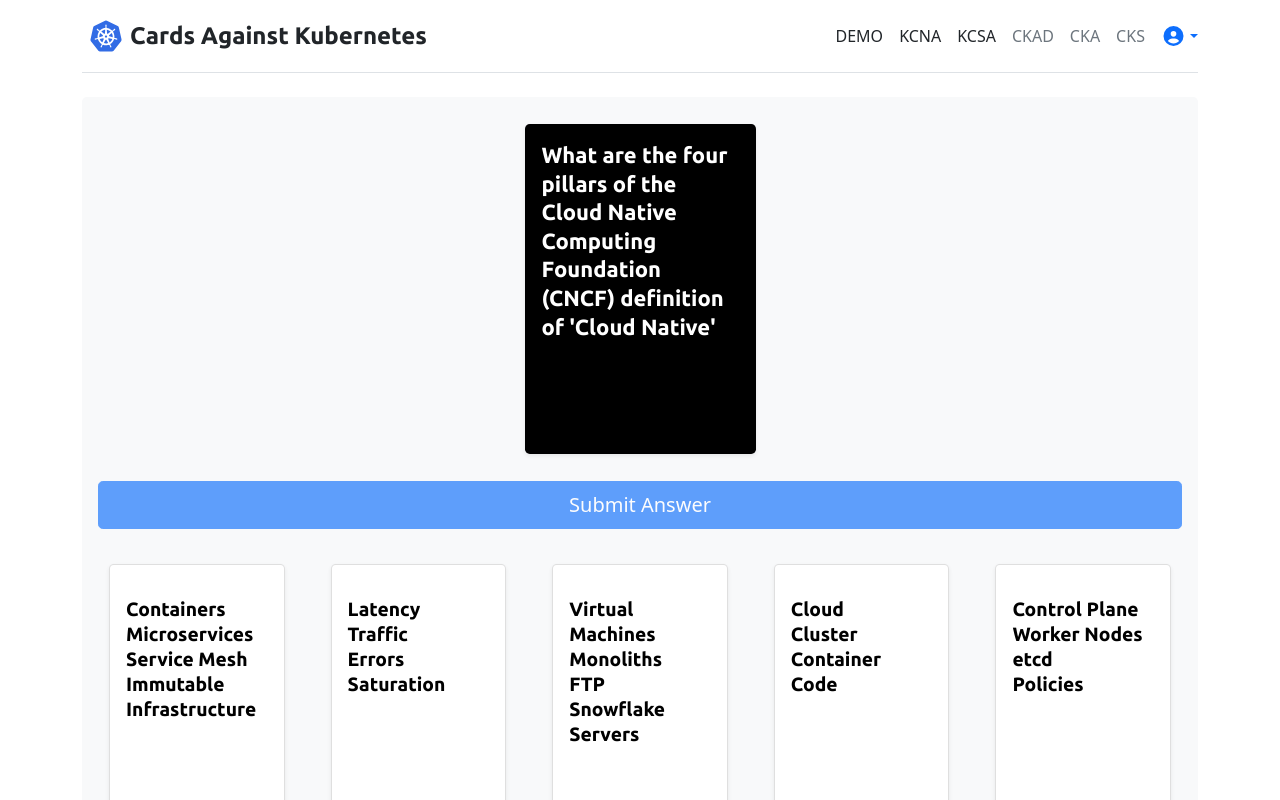
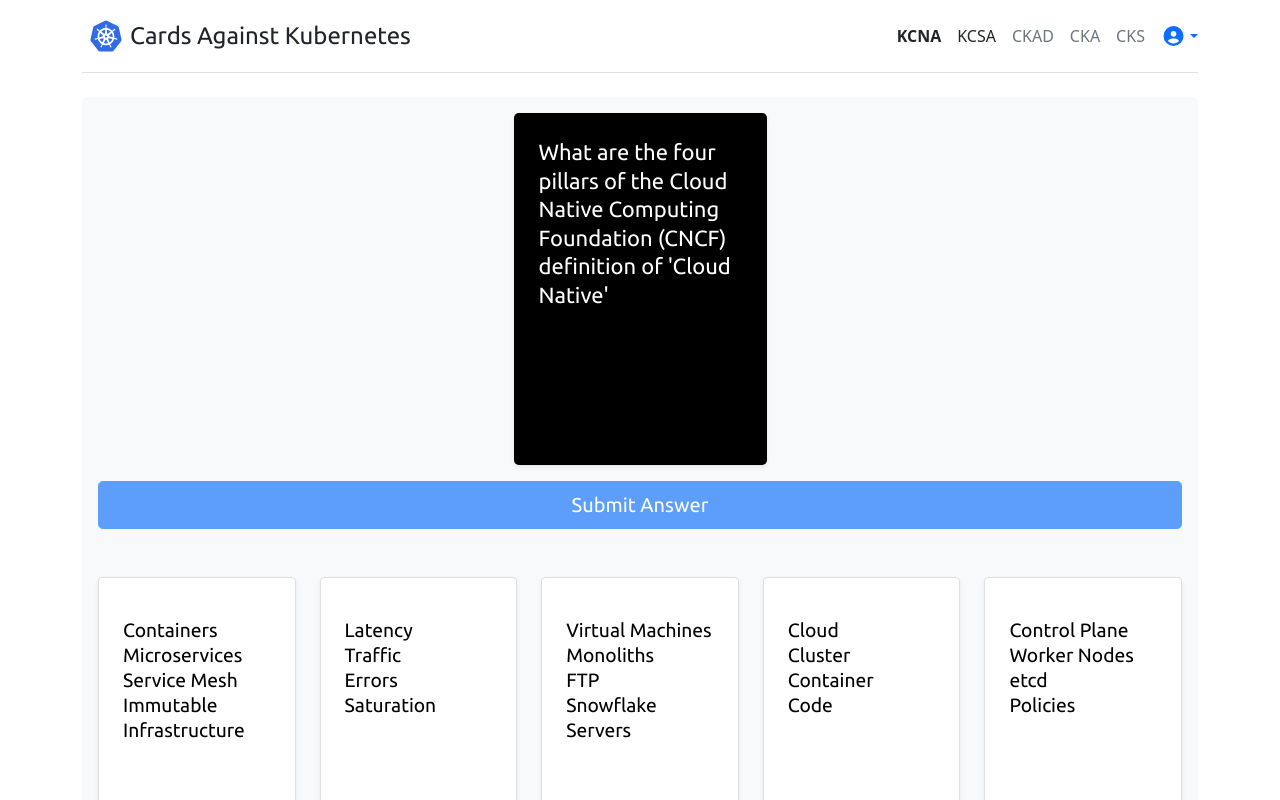
Before and after one commit to goshlanguage/cardsagainstkubernetes, a React (Vite) app: page / in a window 1280 px wide. Shown: the top 800 px of the page. Built offline with nearby package versions, Linux system fonts and the light colour scheme.

Commit message:
quality of life updates, mostly card design and layout improvements

```diff
--- a/src/App.css
+++ b/src/App.css
@@ -1,4 +1,4 @@
-@import url('https://fonts.googleapis.com/css2?family=Ubuntu:wght@700&display=swap');
+@import url('https://fonts.googleapis.com/css2?family=Ubuntu:wght@100;300;400;700&display=swap');
 
 html,
 body,
@@ -21,12 +21,19 @@ h1 {
 .card {
     font-family: 'Ubuntu', sans-serif;
     font-size: 22px;
-    font-weight: 700;
+    font-weight: 400 !important;
     line-height: 1.3;
-    margin: 0.5em;
-    min-height: 15em !important;
-    border: 2px solid transparent; /* Add transparent border to prevent layout shift */
-    position: relative; /* Needed for pseudo-elements */
+    margin: 0;
+    min-height: 16em !important;
+    border: 2px solid transparent;
+    position: relative;
+    box-shadow: 0 0.5rem 1rem rgba(0, 0, 0, 0.15) !important;
+    transition: all 0.3s ease-in-out;
+}
+
+.card:hover {
+    transform: translateY(-5px);
+    box-shadow: 0 1rem 3rem rgba(0, 0, 0, 0.175) !important;
 }
 
 .card ::selection {
@@ -41,7 +48,6 @@ h1 {
     background-color: #fff;
     color: #000;
     cursor: grab;
-    transition: all 0.2s ease-in-out;
 }
 
 .selected-card {
@@ -93,6 +99,16 @@ h1 {
 .Prompt-cards {
     background-color: #000 !important;
     color: white !important;
+    animation: pulse-glow 3s infinite alternate;
+}
+
+@keyframes pulse-glow {
+    from {
+        box-shadow: 0 0.5rem 1rem rgba(0, 0, 0, 0.15), 0 0 5px rgba(50, 108, 229, 0.5);
+    }
+    to {
+        box-shadow: 0 0.5rem 1rem rgba(0, 0, 0, 0.25), 0 0 20px rgba(50, 108, 229, 0.8);
+    }
 }
 
 button {
--- a/src/App.jsx
+++ b/src/App.jsx
@@ -106,6 +106,7 @@ function App() {
         isDarkMode={isDarkMode}
         toggleDarkMode={toggleDarkMode}
         handleDeckChange={handleDeckChange}
+        currentDeck={currentDeck}
       />
       <main>
         <Container className="p-3 prompt-banner bg-light rounded-3">
@@ -120,6 +121,7 @@ function App() {
                 size="lg"
                 onClick={handleSubmit}
                 disabled={selectedAnswerId === null}
+                className="ubuntu"
               >
                 Submit Answer
               </Button>
@@ -128,6 +130,7 @@ function App() {
                 variant={isCorrect ? 'success' : 'danger'}
                 size="lg"
                 onClick={handleNextRound}
+                className="ubuntu"
               >
                 Next Round
               </Button>
@@ -135,7 +138,7 @@ function App() {
           </div>
 
           <br />
-          <Row className={`answer-card-container ${gameState}`}>
+          <Row className={`answer-card-container mt-4 ${gameState}`}>
             {playerHandRendered}
           </Row>
         </Container>
--- a/src/components/Answer.jsx
+++ b/src/components/Answer.jsx
@@ -37,7 +37,7 @@ function Answer(props) {
   return (
     <Col className={fadeOut ? 'fade-out' : ''}>
       <Card className={getCardClasses()} onClick={props.onSelect}>
-        <Card.Body>
+        <Card.Body className="p-4">
           {showTitle && (
             <Card.Text>
               {props.title}{' '}
--- a/src/components/Header.jsx
+++ b/src/components/Header.jsx
@@ -4,7 +4,7 @@ import kubernetes from '../kubernetes.svg';
 import { FontAwesomeIcon } from '@fortawesome/react-fontawesome';
 import { faUserCircle } from '@fortawesome/free-solid-svg-icons';
 
-const Header = ({ isDarkMode, toggleDarkMode, handleDeckChange }) => (
+const Header = ({ isDarkMode, toggleDarkMode, handleDeckChange, currentDeck }) => (
     <header>
         <div className="d-flex flex-column flex-md-row align-items-center pb-3 mb-4 border-bottom">
             <a href="/" className="d-flex align-items-center text-dark text-decoration-none">
@@ -13,9 +13,8 @@ const Header = ({ isDarkMode, toggleDarkMode, handleDeckChange }) => (
             </a>
 
             <nav className="d-inline-flex mt-2 mt-md-0 ms-md-auto align-items-center">
-                <a className="me-3 py-2 text-dark text-decoration-none" href="#">DEMO</a>
-                <a className="me-3 py-2 text-dark text-decoration-none" href="#" onClick={() => handleDeckChange('KCNA')}>KCNA</a>
-                <a className="me-3 py-2 text-dark text-decoration-none" href="#" onClick={() => handleDeckChange('KCSA')}>KCSA</a>
+                <a className={`me-3 py-2 text-dark text-decoration-none ${currentDeck === 'KCNA' ? 'fw-bold' : ''}`} href="#" onClick={() => handleDeckChange('KCNA')}>KCNA</a>
+                <a className={`me-3 py-2 text-dark text-decoration-none ${currentDeck === 'KCSA' ? 'fw-bold' : ''}`} href="#" onClick={() => handleDeckChange('KCSA')}>KCSA</a>
                 <a className="me-3 py-2 text-dark text-decoration-none text-muted disabled-link">CKAD</a>
                 <a className="me-3 py-2 text-dark text-decoration-none text-muted disabled-link">CKA</a>
                 <a className="me-3 py-2 text-dark text-decoration-none text-muted disabled-link">CKS</a>
--- a/src/components/Prompt.jsx
+++ b/src/components/Prompt.jsx
@@ -11,7 +11,7 @@ function Prompt(props) {
     return (
         <Col md="3">
             <Card className="Prompt-cards rounded-3 shadow-sm">
-                <Card.Body>
+                <Card.Body className="p-4">
                     <Card.Text>
                         {props.text}
                     </Card.Text>
```
